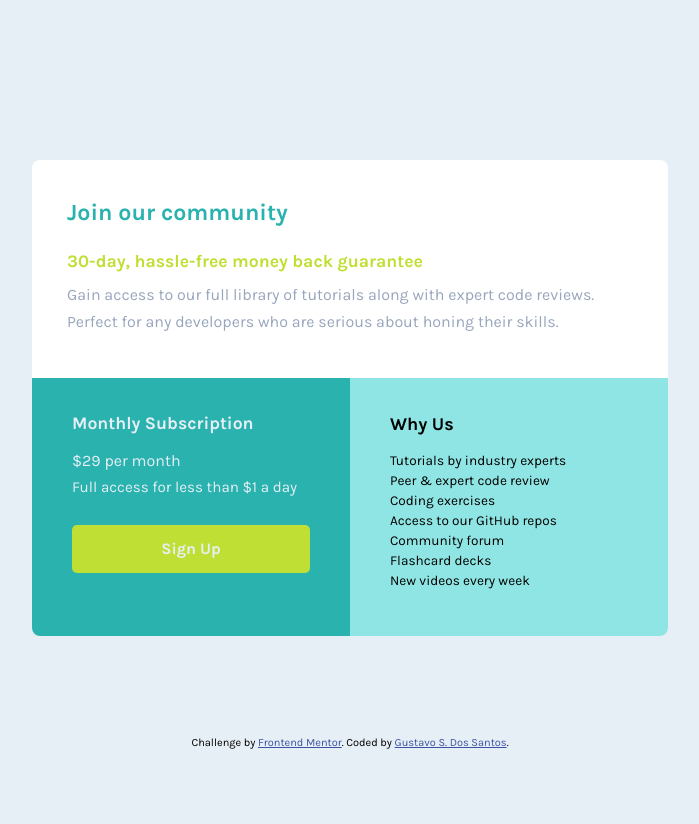
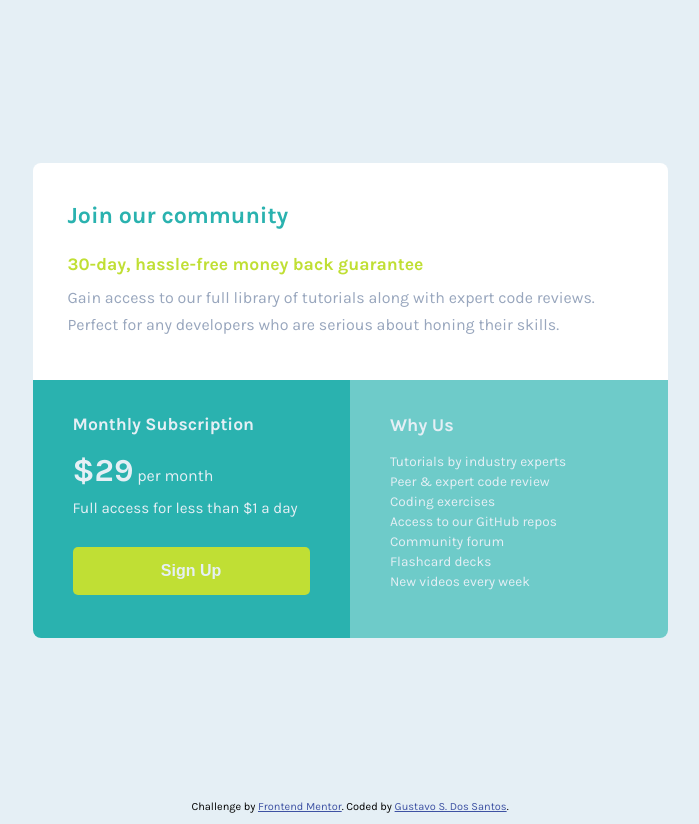
Before and after one commit to GustavoSDS/single-price-grid-component-master, a plain HTML site: page index.html in a window 1280 px wide. Shown: the whole page, without its empty margins (290-989 px from the left). Before the commit the page ends 800 px from the top, so only its background shows below. Drawn offline with Linux system fonts and the light colour scheme.

Commit message:
Changes in index.html, styles.css and README.md

```diff
--- a/index.html
+++ b/index.html
@@ -1,5 +1,5 @@
 <!DOCTYPE html>
-<html lang="es">
+<html lang="en">
 
 <head>
   <meta charset="UTF-8">
@@ -24,7 +24,7 @@
 
     <section class="monthly-subscription">
       <h2>Monthly Subscription</h2>
-      <span>&dollar;29</span> <span class="payment">per month</span>
+      <span class="price">&dollar;29</span> <span class="payment">per month</span>
       <p>Full access for less than &dollar;1 a day</p>
       <button>Sign Up</button>
     </section>
--- a/styles.css
+++ b/styles.css
@@ -3,21 +3,19 @@
 :root {
     /* ## Colors */
     --Cyan: hsl(179, 62%, 43%);
-    --LightCyan: hsl(179, 62%, 73%);
+    --LightCyan: rgba(74, 190, 188, 0.8);
     --BrightYellow: hsl(71, 73%, 54%);
     --LightGray: hsl(204, 43%, 93%);
     --GrayishBlue: hsl(218, 22%, 67%);
 }
 
-* {
+body {
     font-family: 'Karla', sans-serif;
-}
-
-body {
     margin: 0;
     padding: 0;
     background-color: var(--LightGray);
     font-size: 16px;
+    box-sizing: border-box;
 }
 
 /* -------------------Mobile 375px ----------- */
@@ -59,27 +57,27 @@ body {
 .monthly-subscription {
     box-sizing: border-box;
     background-color: var(--Cyan);
-    padding: 12px 24px 24px 24px;
+    padding: 40px;
     height: 230px;
     color: var(--LightGray);
 }
 
 .monthly-subscription h2 {
-    font-size: 1em;
+    font-size: 1.13em;
     margin-bottom: 18px;
+
 }
 
 .price {
     font-size: 2em;
     font-weight: 700;
 }
-
 .monthly-subscription p {
-    margin-top: 8px;
+    margin-top: 10px;
 }
 
 button {
-    margin-top: 14px;
+    margin-top: 15px;
     background-color: var(--BrightYellow);
     border-radius: 5px;
     width: 100%;
@@ -96,7 +94,7 @@ button {
     background-color: var(--LightCyan);
     padding: 8px 24px 24px 24px;
     height: 230px;
-    /* color: var(--LightGray); */
+    color: var(--LightGray);
 }
 
 .why-us h2 {
@@ -125,18 +123,22 @@ li {
 /* ------------------Desktop------------------ */
 
 @media only screen and (min-width:680px) {
+    body{
+        max-width: 1440px;
+        max-height: 800px;
+    }
     .main-container {
-        width: 636px;
-        height: 476px;
+        width: 635px;
+        height: 475px;
         display: grid;
         grid-template-columns: 1fr 1fr;
-        margin: 160px auto 100px;
+        margin: 163px auto 162px;
     }
 
     .our-community {
         grid-column: 1/3;
         padding: 20px 35px 35px 35px;
-        height: 218px;
+        height: 216px;
     }
 
     .our-community h2.title {
@@ -155,19 +157,24 @@ li {
 
     .monthly-subscription {
         padding: 20px 40px 40px 40px;
+        width: 317.5px;
         height: 258px;
     }
 
     .monthly-subscription h2 {
         font-size: 1.1em;
     }
-
+    .monthly-subscription button{
+        width: 237px;
+        height: 48px;
+    }
     .monthly-subscription p {
         font-size: .95em;
     }
 
     .why-us {
         height: 258px;
+        width: 317.5px;
         padding: 20px 40px 40px 40px;
     }
 
```
Also changed, not shown: design/desktop-design.jpg (deleted), design/desktop-preview.jpg (deleted), design/mobile-design.jpg (deleted), 4 other files.
